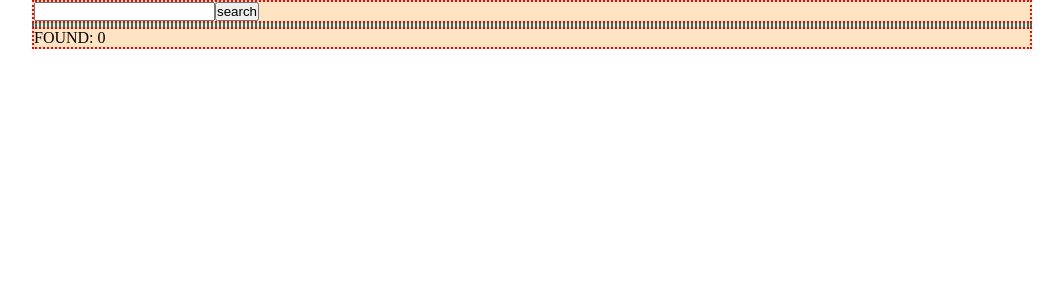
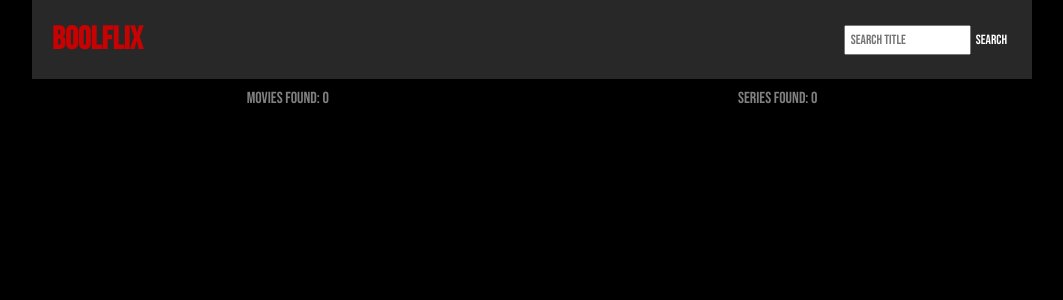
Before and after one commit to aalexebr/vite-boolflix, a Vue app: page / in a window 1280 px wide. Shown: the top 300 px of the page, without its empty margins (108-1171 px from the left). Built offline with nearby package versions, Linux system fonts and the light colour scheme.

Commit message:
EDIT style

```diff
--- a/index.html
+++ b/index.html
@@ -4,6 +4,10 @@
     <meta charset="UTF-8" />
     <link rel="icon" type="image/svg+xml" href="/vite.svg" />
     <meta name="viewport" content="width=device-width, initial-scale=1.0" />
+    <!-- font -->
+    <link rel="preconnect" href="https://fonts.googleapis.com">
+  	<link rel="preconnect" href="https://fonts.gstatic.com" crossorigin>
+ 	<link href="https://fonts.googleapis.com/css2?family=Bebas+Neue&display=swap" rel="stylesheet">
     <!-- fontawsome -->
     <link rel="stylesheet" href="https://cdnjs.cloudflare.com/ajax/libs/font-awesome/6.4.0/css/all.min.css" integrity="sha512-iecdLmaskl7CVkqkXNQ/ZH/XLlvWZOJyj7Yy7tcenmpD1ypASozpmT/E0iPtmFIB46ZmdtAc9eNBvH0H/ZpiBw==" crossorigin="anonymous" referrerpolicy="no-referrer" />
     <title>Boolflix</title>
--- a/src/App.vue
+++ b/src/App.vue
@@ -84,5 +84,7 @@ export default{
 <style lang="scss">
 @use './assets/scss/main.scss' as *;
 @use './assets/scss/utilities.scss' as *;
-
+body{
+	background-color: rgb(0, 0, 0);
+}
 </style>
--- a/src/assets/scss/main.scss
+++ b/src/assets/scss/main.scss
@@ -2,6 +2,7 @@
     padding: 0;
     margin: 0;
     box-sizing: border-box;
+    font-family: 'Bebas Neue', sans-serif;
 }
 li{
     list-style-type: none;
--- a/src/assets/scss/utilities.scss
+++ b/src/assets/scss/utilities.scss
@@ -1,8 +1,10 @@
 // utilities
-
+$margin-col: 10px;
 .row{
     display: flex;
     height: 100%;
+    // margin-left:  -($margin-col);
+    // margin-right:  -($margin-col);
 }
 .wrap{
     flex-wrap: wrap;
@@ -16,6 +18,9 @@
 }
 .space-between{
     justify-content: space-between;
+}
+.space-around{
+    justify-content: space-around;
 }
 .col-25{
     width: calc(100% / 5);
@@ -49,3 +54,6 @@
 .display{
     display: block;
 }
+.text-center{
+    text-align: center;
+}
--- a/src/components/FooterApp.vue
+++ b/src/components/FooterApp.vue
@@ -15,13 +15,23 @@ export default{
 
 <template>
 <footer>
-    FOUND: {{ store.movieArray.length }}
+  <div class="row space-around">
+    <div>
+      movies found: {{ store.movieArray.length }}
+    </div>
+    <div>
+      series found: {{ store.seriesArray.length }}
+    </div>
+  </div>
+
 </footer>
 </template>
 
 <style lang="scss" scoped>
 @use '../assets/scss/debugger.scss' as *;
 footer{
-  @include debug-large;
+  background-color: black;
+  color: grey;
+  padding: 10px;
 }
 </style>
--- a/src/components/MainApp.vue
+++ b/src/components/MainApp.vue
@@ -24,6 +24,11 @@ export default{
 <template>
 <main>
 	<template v-if="store.movieArray.length != 0">
+		<header class="text-center">
+			<h1>
+				movies
+			</h1>
+		</header>
 		<div class="row wrap">
 			<div class="col-25"
 				v-for="(element,i) in store.movieArray" :key="i">
@@ -32,9 +37,11 @@ export default{
 		</div>
 	</template>
 	<template v-if="store.seriesArray.length != 0">
-		<h1>
-			series
-		</h1>
+		<header class="text-center">
+			<h1>
+				series
+			</h1>
+		</header>
 		<div class="row wrap">
 			<div class="col-25"
 				v-for="(element,i) in store.seriesArray" :key="i">
@@ -49,24 +56,15 @@ export default{
 @use '../assets/scss/debugger.scss' as *;
 @use '../assets/scss/utilities.scss' as *;
 main{
-  @include debug-large-two;
+//   @include debug-large-two;
+  background-color: black;
   .col-25{
-	@include debug-one;
+	// @include debug-one;
+	padding: 10px;
   }
-	// .poster{
-	// 	display: inline-block;
-	// 	width: 100px;
-	// 	img{
-	// 		width: 100%;
-	// 	}
-	// }
-	// .lang{
-	// 	width: 20px;
-	// 	display: inline-block;
-	// 	img{
-	// 		width: 100%;
-	// 	}
-	// }
-
+  header{
+	padding: 10px;
+	color: rgb(186, 186, 186);
+  }
 }
 </style>
--- a/src/components/searchBarComp.vue
+++ b/src/components/searchBarComp.vue
@@ -12,18 +12,39 @@ export default{
 
 <template>
 <header>
-    <form action="" @submit.prevent="$emit('search')">
-      <input type="text" v-model="store.searchText">
-      <button type="submit">
-        search
-      </button>
-    </form>
+	<div class="row space-between align-center">
+		<h1 class="logo">
+			boolflix
+		</h1>
+		<div>
+			<input type="text" placeholder="search title"
+				v-model="store.searchText"
+				v-on:keyup.enter="$emit('search')">
+			<button @click="$emit('search')">
+				search
+			</button>
+		</div>
+	</div>
 </header>
 </template>
 
 <style lang="scss" scoped>
 @use '../assets/scss/debugger.scss' as *;
 header{
-  @include debug-large;
+	padding: 20px;
+	background-color: rgb(40, 40, 40);
+//   @include debug-large;
+  h1{
+	color: rgb(198, 2, 2);
+  }
+  input, button{
+	padding: 5px;
+  }
+  button{
+	border: none;
+	background-color: inherit;
+	color: white;
+	cursor: pointer;
+  }
 }
 </style>
--- a/src/components/singleCard.vue
+++ b/src/components/singleCard.vue
@@ -33,16 +33,21 @@ export default{
 		<div class="overlay pos-absolute d-none">
 			<ol>
 			<li>
-				title:{{ elementData.title ?? elementData.name}}
+				title:
+				<h3>
+					{{ elementData.title ?? elementData.name}}
+				</h3>
 			</li>
 			<li>
-				originaltitle:{{ elementData.original_title ?? elementData.original_name}}
+				originaltitle:
+				<h4>
+					{{ elementData.original_title ?? elementData.original_name}}
+				</h4>
 			</li>
+			<!-- <li>
+				lang:{{ elementData.original_language}}
+			</li> -->
 			<li>
-				lang:{{ elementData.original_language}}
-			</li>
-			<li>
-					vote:
 				<template v-if="Math.round(elementData.vote_average / 2) == 0">
 					<i class="fa-solid fa-star"></i>
 					<i v-for="(e,j) in 4" :key="j" class="fa-regular fa-star"></i>
@@ -83,8 +88,11 @@ export default{
 .poster{
 		display: inline-block;
 		width: 100%;
+		height: 100%;
 		img{
 			width: 100%;
+			height: 100%;
+			object-fit: cover;
 		}
 
 		&:hover .overlay{
@@ -96,6 +104,12 @@ export default{
 			top: 0;
 			background-color: rgba(0, 0, 0, 0.336);
 			padding: 20px;
+			i{
+				color: yellow;
+			}
+			h3{
+				text-transform: uppercase;
+			}
 		}
 	}
 .lang{
```
Lines whose indentation alone changed are shown as unchanged.
